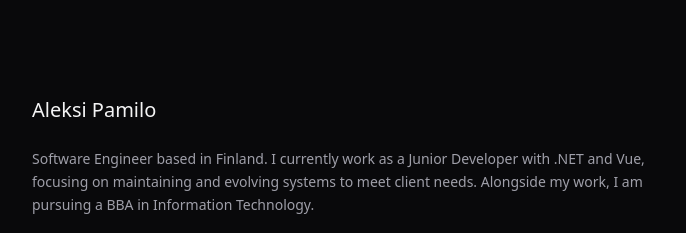
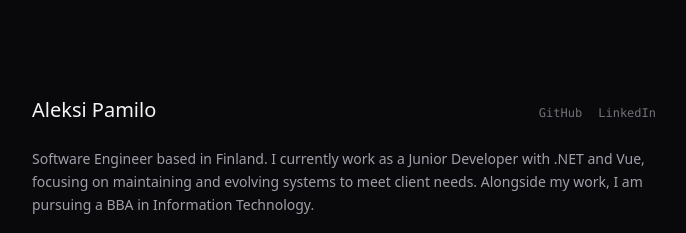
Before and after one commit to AleksiPamilo/Portfolio, an Astro site: page / in a window 1280 px wide. Shown: the top 233 px of the page, 296-982 px from the left. Built offline with nearby package versions, Linux system fonts and the light colour scheme; Astro itself is replaced by a stand-in of ours.

Commit message:
feat: Add GitHub and LinkedIn links

```diff
--- a/src/pages/index.astro
+++ b/src/pages/index.astro
@@ -19,7 +19,13 @@ const skills = [
 <BaseLayout>
   	<main class="max-w-2xl mx-auto px-6 py-24">
 		<section class="mb-16">
-			<h1 class="mb-6 text-xl font-medium text-zinc-100">Aleksi Pamilo</h1>
+			<div class="flex flex-col sm:flex-row sm:items-baseline justify-between mb-6 gap-2">
+                <h1 class="text-xl font-medium text-zinc-100">Aleksi Pamilo</h1>
+                <div class="flex gap-4 text-xs font-mono">
+                    <a href="https://github.com/AleksiPamilo" target="_blank" class="text-zinc-500 hover:text-zinc-300 transition-colors">GitHub</a>
+                    <a href="https://linkedin.com/in/aleksipamilo" target="_blank" class="text-zinc-500 hover:text-zinc-300 transition-colors">LinkedIn</a>
+                </div>
+            </div>
 			<div class="space-y-5 text-zinc-400 leading-relaxed text-[14px]">
 				<p>
 					Software Engineer based in Finland. I currently work as a Junior Developer with .NET and Vue,
```
